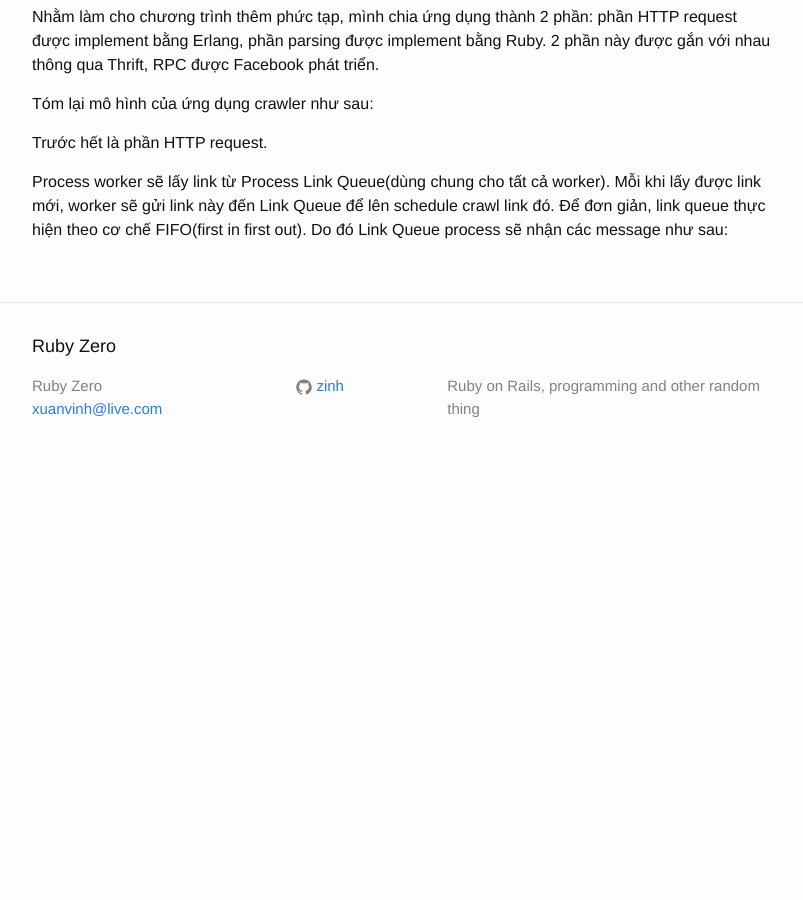
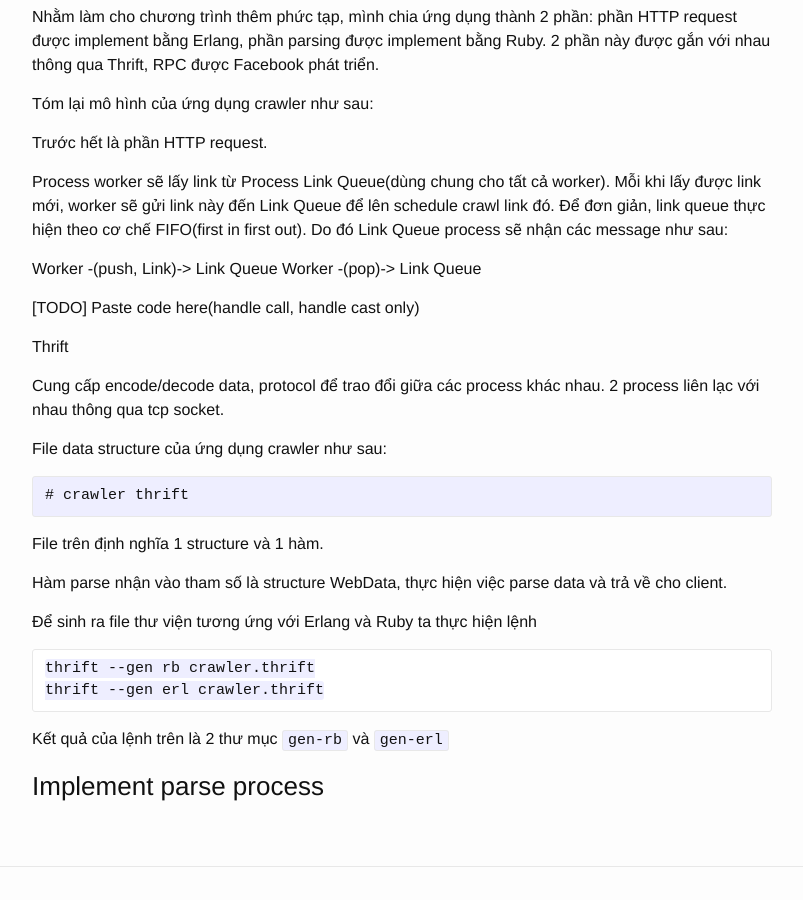
Before and after one commit to zinh/zinh.github.io, a Jekyll site: the page built from _posts/2015-01-19-erlang-ruby-thrift-a-combination.markdown, in a window 1280 px wide and 900 px high, scrolled down 669 px. Shown: the whole window, without its empty margins (238-1041 px from the left). Built offline with Jekyll 4.4.1, drawn with Linux system fonts in a browser that asks for light colours; before the commit the page ends 1149 px from its top, so only the background shows below that.

Commit message:
update crawler 02

````diff
--- a/_posts/2015-01-19-erlang-ruby-thrift-a-combination.markdown
+++ b/_posts/2015-01-19-erlang-ruby-thrift-a-combination.markdown
@@ -26,3 +26,33 @@
 Trước hết là phần HTTP request.
 
 Process worker sẽ lấy link từ Process Link Queue(dùng chung cho tất cả worker). Mỗi khi lấy được link mới, worker sẽ gửi link này đến Link Queue để lên schedule crawl link đó. Để đơn giản, link queue thực hiện theo cơ chế FIFO(first in first out). Do đó Link Queue process sẽ nhận các message như sau:
+
+Worker -(push, Link)-> Link Queue
+Worker -(pop)-> Link Queue
+
+[TODO] Paste code here(handle call, handle cast only)
+
+Thrift
+
+Cung cấp encode/decode data, protocol để trao đổi giữa các process khác nhau. 2 process liên lạc với nhau thông qua tcp socket.
+
+File data structure của ứng dụng crawler như sau:
+
+```thrift
+# crawler thrift
+```
+
+File trên định nghĩa 1 structure và 1 hàm.
+
+Hàm parse nhận vào tham số là structure WebData, thực hiện việc parse data và trả về cho client.
+
+Để sinh ra file thư viện tương ứng với Erlang và Ruby ta thực hiện lệnh
+
+```
+thrift --gen rb crawler.thrift
+thrift --gen erl crawler.thrift
+```
+
+Kết quả của lệnh trên là 2 thư mục `gen-rb` và `gen-erl`
+
+### Implement parse process
````
